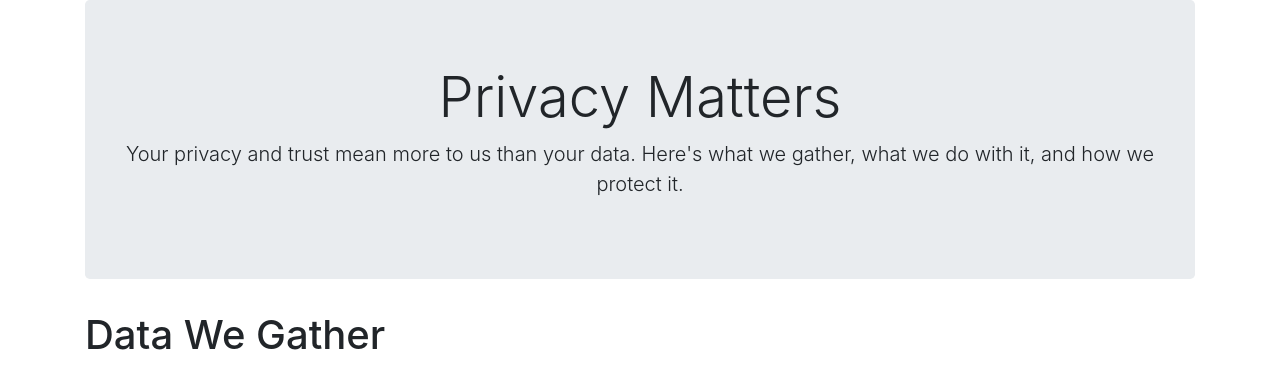
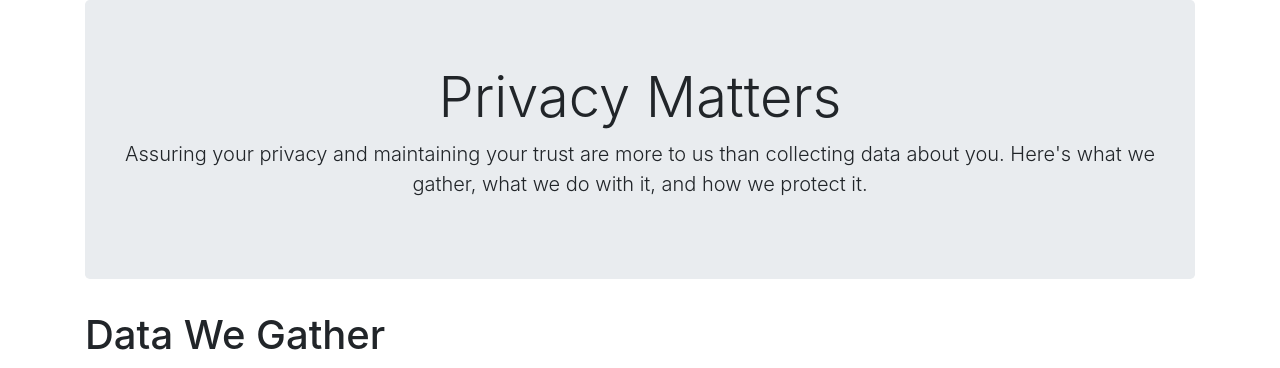
Before and after one commit to tjdaley/publicdataws, a Flask app: page /privacy/ in a window 1280 px wide. Shown: the part 58-426 px from the top of the page. Run offline with Flask 2, Linux system fonts and the light colour scheme; some libraries are stand-ins or nearby versions.

Commit message:
clarify subheadline

```diff
--- a/app/views/info/templates/privacy.html
+++ b/app/views/info/templates/privacy.html
@@ -3,7 +3,8 @@
     <div class="jumbotron text-center">
         <h1 class="display-4">Privacy Matters</h1>
         <p class="lead">
-            Your privacy and trust mean more to us than your data. Here's what we gather,
+            Assuring your privacy and maintaining your trust are more to us than collecting data about you.
+            Here's what we gather,
             what we do with it, and how we protect it.
         </p>
     </div>
```
